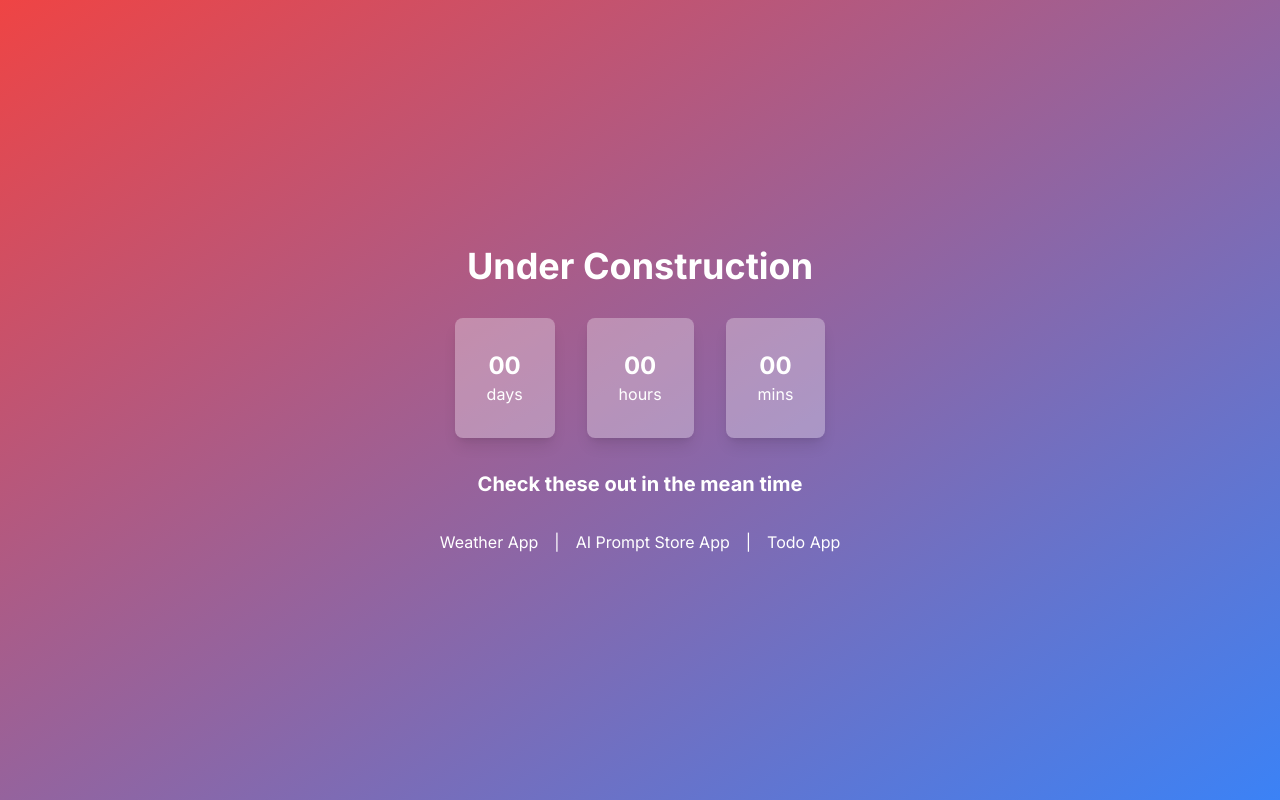
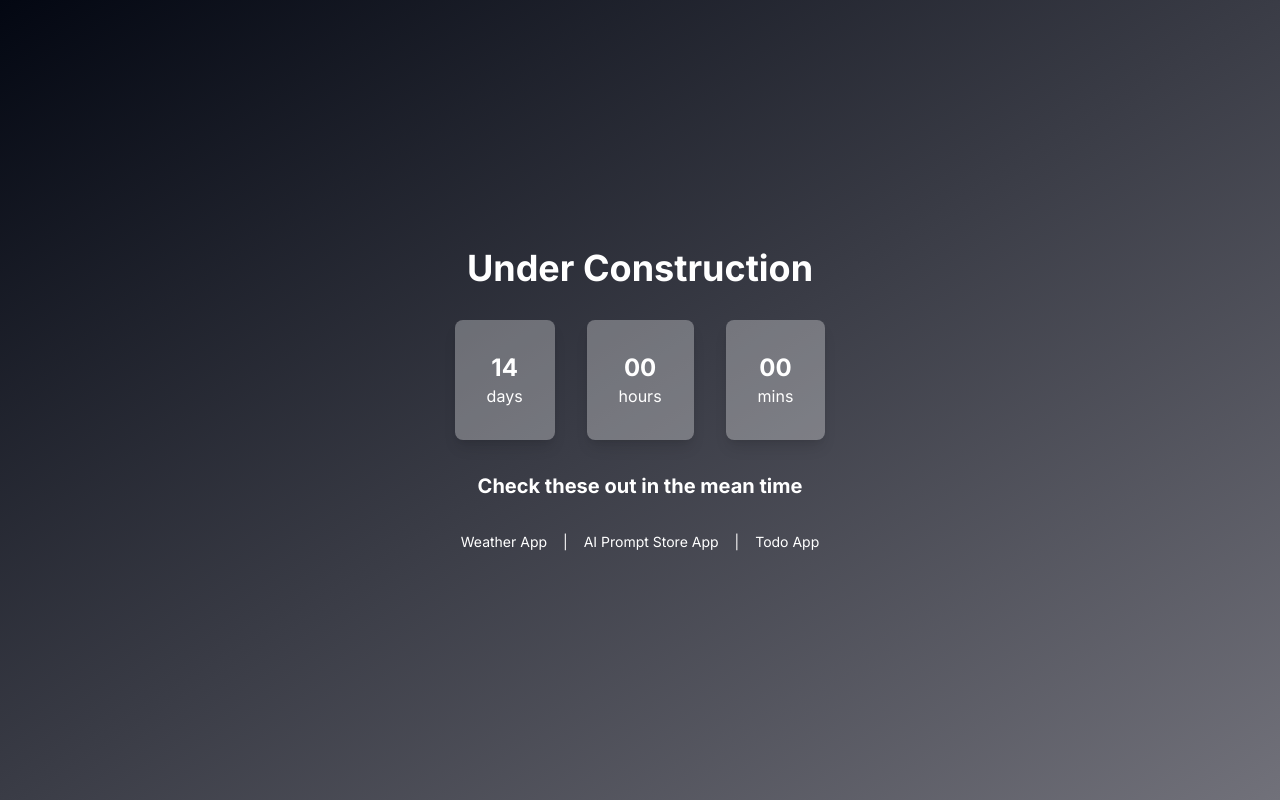
Before and after one commit to Cratis1831/my-website, a Next.js app: page / in a window 1280 px wide. Built offline with nearby package versions, Linux system fonts and the light colour scheme.

Commit message:
bg color

```diff
--- a/app/page.js
+++ b/app/page.js
@@ -3,13 +3,13 @@ import React from "react";
 export default function Home() {
   return (
     <main>
-      <div className="min-h-screen bg-gradient-to-br from-red-500 to-blue-500 flex flex-col items-center justify-center">
+      <div className="min-h-screen bg-gradient-to-br from-gray-950 to-zinc-500 flex flex-col items-center justify-center">
         <h1 className="text-4xl font-bold text-white mb-8">
           Under Construction
         </h1>
         <div className="flex gap-8">
           <div className="bg-white bg-opacity-30 p-8 rounded-lg shadow-lg">
-            <h2 className="text-2xl font-bold text-white text-center">00</h2>
+            <h2 className="text-2xl font-bold text-white text-center">14</h2>
             <p className="text-md text-white text-center">days</p>
           </div>
           <div className="bg-white bg-opacity-30 p-8 rounded-lg shadow-lg">
@@ -24,7 +24,7 @@ export default function Home() {
         <h1 className="text-xl font-bold text-white my-8">
           Check these out in the mean time
         </h1>
-        <div className="text-md font-normal text-white flex gap-4">
+        <div className="text-sm font-normal text-white flex gap-4">
           <Link
             href="https://weather.ash-kan.com"
             target="_blank"
```
